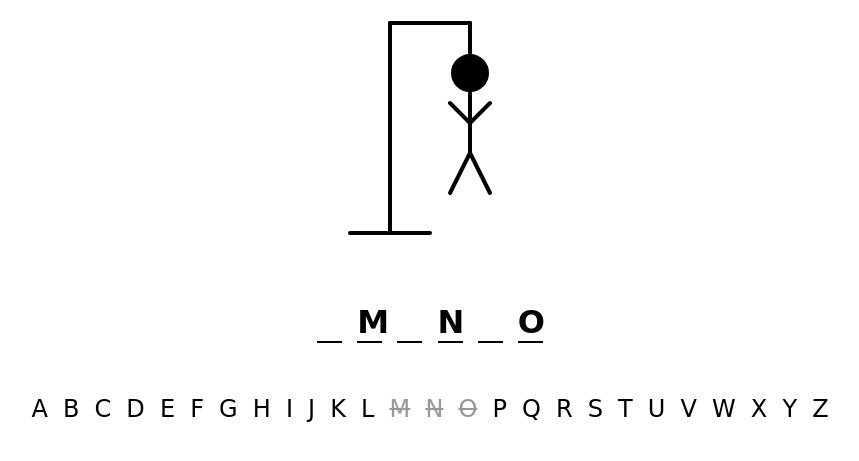
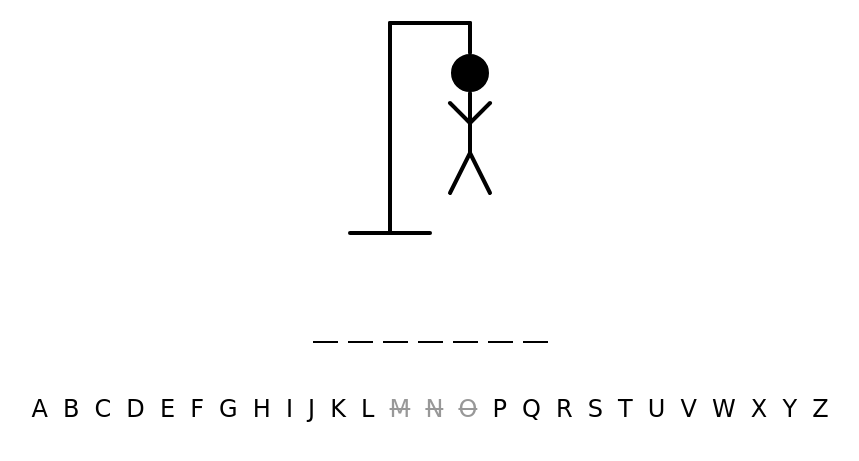
Before and after one commit to rafaelmfranca/hangman-game, a website: page index.html in a window 1280 px wide. Shown: the part 147-608 px from the top of the page, without its empty margins (210-1069 px from the left). Drawn offline with Linux system fonts and the light colour scheme; a web font is replaced by a local one.

Commit message:
:sparkles: Generating random word and renderizing that on dom

```diff
--- a/index.html
+++ b/index.html
@@ -34,14 +34,7 @@
         <line x1="140" y1="150" x2="160" y2="190" class="hangman-part visible" />
       </svg>
 
-      <ul class="word">
-        <li class="letter"><span class="hidden">a</span></li>
-        <li class="letter"><span class="visible">m</span></li>
-        <li class="letter"><span class="hidden">a</span></li>
-        <li class="letter"><span class="visible">n</span></li>
-        <li class="letter"><span class="hidden">c</span></li>
-        <li class="letter"><span class="visible">o</span></li>
-      </ul>
+      <ul class="word"></ul>
 
       <ul class="alphabet">
         <li class="digit">a</li>
--- a/scripts/script.js
+++ b/scripts/script.js
@@ -0,0 +1,31 @@
+const get = (str) => document.querySelector(str);
+const getAll = (str) => document.querySelectorAll(str);
+
+const words = [
+  'item',
+  'gratuito',
+  'proibido',
+  'rubrica',
+  'recorde',
+  'menu',
+  'raiz',
+  'higiene',
+];
+
+const pickRandomWord = () => words[Math.floor(Math.random() * words.length)];
+
+const renderWord = () => {
+  const randomWord = pickRandomWord();
+  const wordElement = get('.word');
+
+  randomWord.split('').forEach((ch) => {
+    const li = `<li class="letter"><span class="hidden">${ch}</span></li>`;
+    wordElement.insertAdjacentHTML('beforeend', li);
+  });
+};
+
+const init = () => {
+  renderWord();
+};
+
+window.onload = () => init();
```
